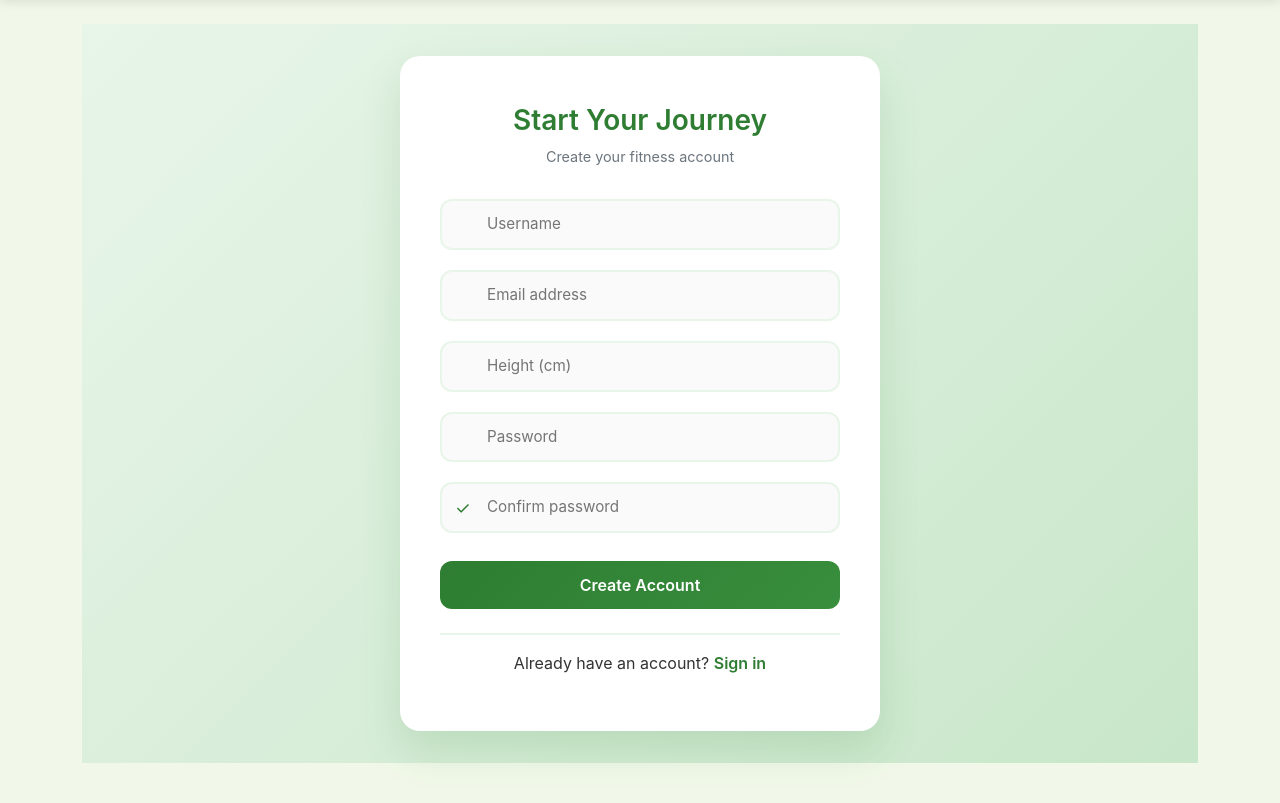
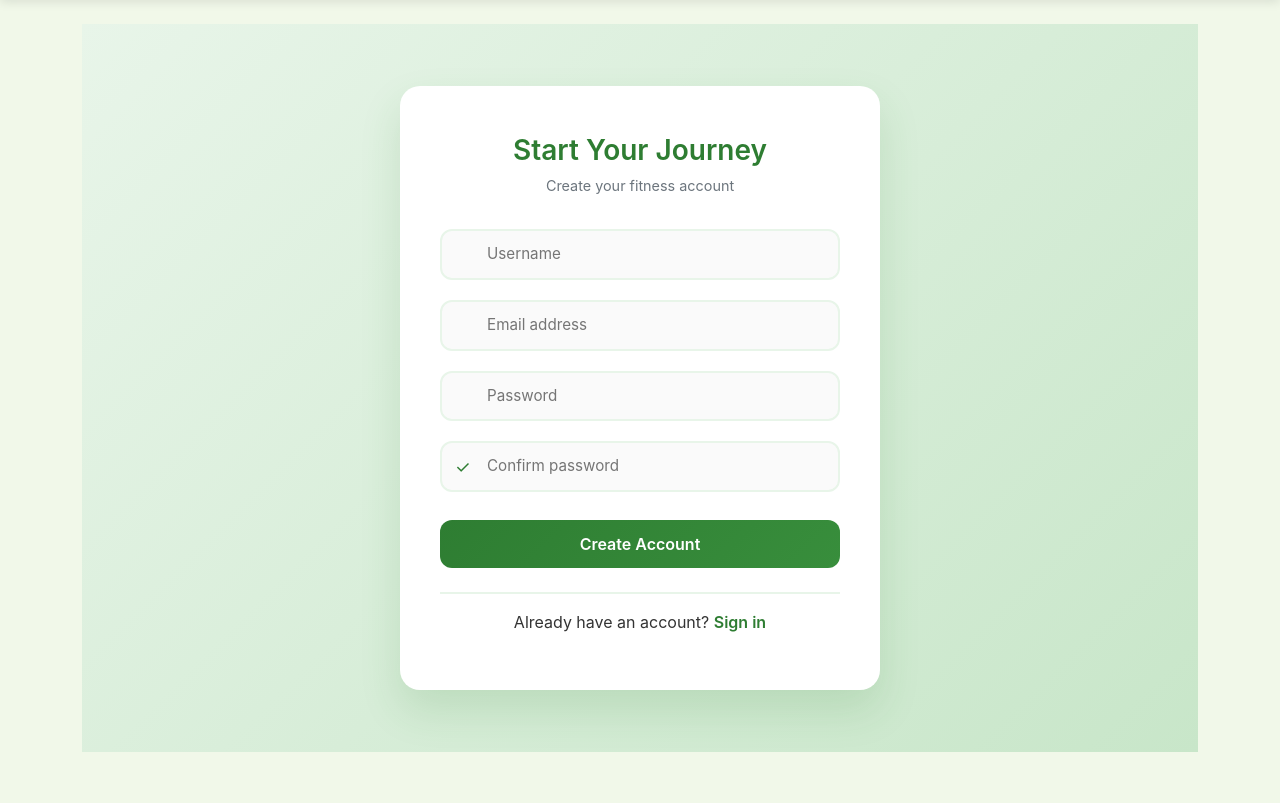
Before and after one commit to russelljhay0813/fitness_health_system, a Django app: page /register/ in a window 1280 px wide. Shown: the part 78-881 px from the top of the page. Run offline with Django 5.2, Linux system fonts and the light colour scheme; some libraries are stand-ins or nearby versions.

Commit message:
templates/users/register.html

```diff
--- a/templates/users/register.html
+++ b/templates/users/register.html
@@ -23,13 +23,6 @@
                        placeholder="Email address" required>
                 <i class="input-icon"></i>
             </div>
-
-            <div class="form-group">
-                <input type="number" name="height" id="id_height" class="form-input"
-                       placeholder="Height (cm)" required step="0.1">
-                <i class="input-icon"></i>
-            </div>
-
             <div class="form-group">
                 <input type="password" name="password1" id="id_password1" class="form-input"
                        placeholder="Password" required>
```
